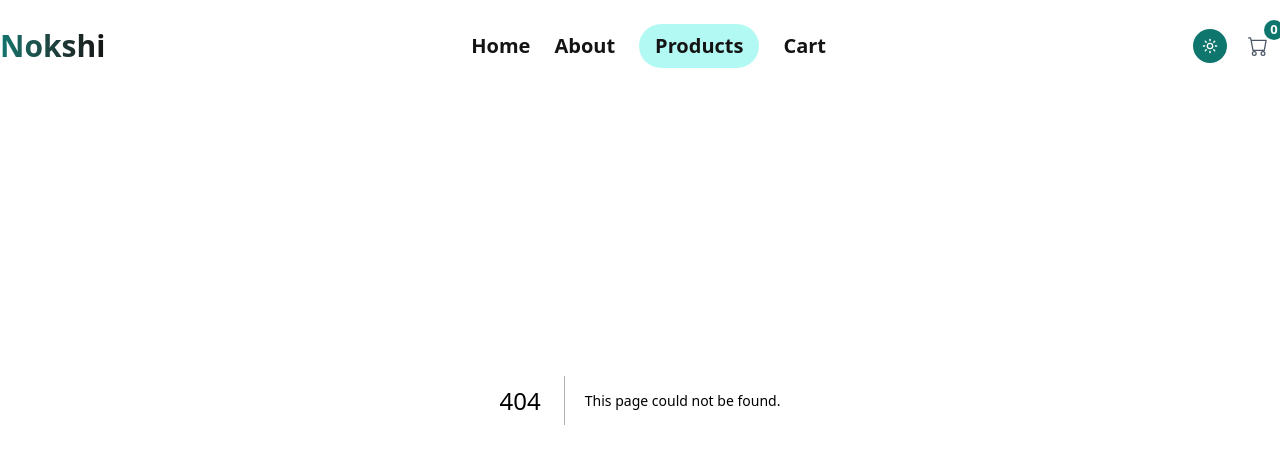
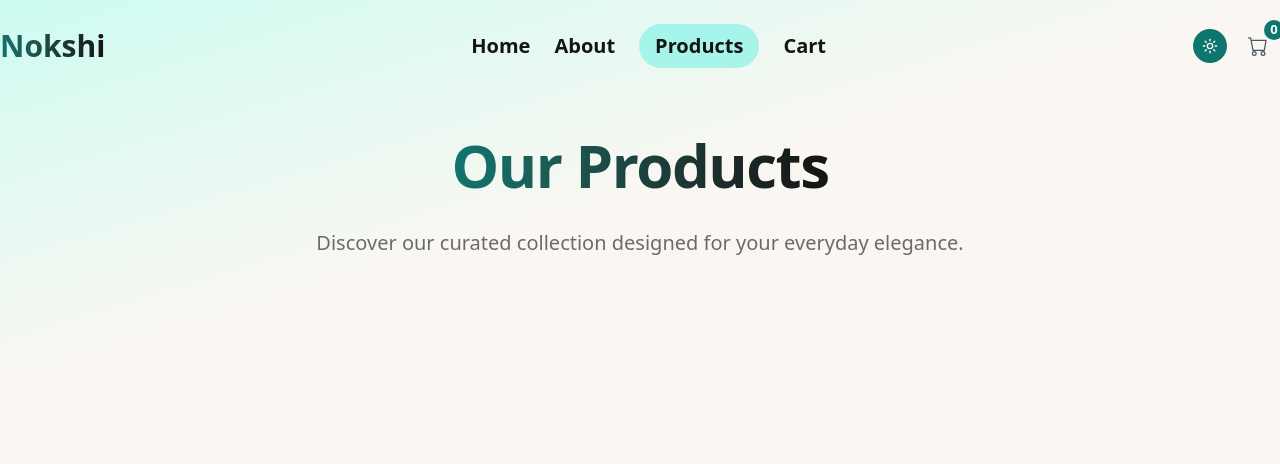
Before and after one commit to khalidhossain5000/oxi-wear-fashion-store, a Next.js app: page /products in a window 1280 px wide. Before the commit this address had no page. Shown: the top 464 px of the page. Built offline with nearby package versions, Linux system fonts and the light colour scheme; a web font is replaced by a local one.

Commit message:
title component added for resubale

```diff
--- /dev/null
+++ b/src/app/products/page.jsx
@@ -0,0 +1,12 @@
+import PageBanner from '@/components/ProductsPage/PageBanner';
+import React from 'react';
+
+const ProductsPage = () => {
+    return (
+        <div>
+            <PageBanner/>
+        </div>
+    );
+};
+
+export default ProductsPage;
--- a/src/components/HomePage/Banner/Banner.jsx
+++ b/src/components/HomePage/Banner/Banner.jsx
@@ -10,8 +10,7 @@ const Banner = () => {
 
   return (
     <section
-      className="flex items-center relative overflow-hidden min-h-screen py-40  bg-cover bg-center bg-no-repeat z-100   bg-[url('/light-banner.png')]
-  dark:bg-[url('/dark-banner.png')]"
+      className="flex items-center relative overflow-hidden min-h-screen py-40  bg-cover bg-center bg-no-repeat z-100   bg-[url('/light-banner.png')] dark:bg-[url('/dark-banner.png')]"
     >
       {/* mobile gradient bg */}
 
--- /dev/null
+++ b/src/components/ProductsPage/PageBanner.jsx
@@ -0,0 +1,19 @@
+import React from "react";
+import Title from "../shared/Title/Title";
+
+const PageBanner = () => {
+  return (
+    <section className="relative overflow-hidden py-24 lg:py-32">
+      {/* Gradient background */}
+      <div className="absolute inset-0 -z-10 bg-linear-to-br from-accent-soft via-background to-background dark:from-accent-soft/60 dark:via-background dark:to-background" />
+
+      <div className="max-w-7xl mx-auto px-4 sm:px-6 lg:px-8 text-center">
+        <Title subTitle="Discover our curated collection designed for your everyday elegance.">Our Products</Title>
+      </div>
+
+
+    </section>
+  );
+};
+
+export default PageBanner;
--- a/src/components/shared/NavBar/NavBar.jsx
+++ b/src/components/shared/NavBar/NavBar.jsx
@@ -19,6 +19,8 @@ const NavBar = () => {
   const pathname = usePathname();
   const [isMobileMenuOpen, setIsMobileMenuOpen] = useState(false);
   const [isScrolled, setIsScrolled] = useState(false);
+
+
   //sticky header
   useEffect(() => {
     const handleScroll = () => {
--- /dev/null
+++ b/src/components/shared/Title/Title.jsx
@@ -0,0 +1,48 @@
+"use client";
+
+import React from "react";
+import { motion } from "framer-motion";
+
+const Title = ({ children, className, subTitle }) => {
+  return (
+    <motion.div
+      className="container mx-auto px-4 relative z-600"
+      initial="hidden"
+      whileInView="visible"
+      viewport={{ once: true, margin: "-50px" }}
+      variants={{
+        hidden: { opacity: 0 },
+        visible: {
+          opacity: 1,
+          transition: { staggerChildren: 0.2, delayChildren: 0.1 },
+        },
+      }}
+    >
+      <motion.h2
+        variants={{
+          hidden: { opacity: 0, y: 20 },
+          visible: { opacity: 1, y: 0, transition: { duration: 0.6 } },
+        }}
+        className={`text-center  text-4xl sm:text-5xl lg:text-6xl font-bold leading-tight tracking-tight ${className}`}
+      >
+        <span className="bg-linear-to-r from-accent to-text-primary  bg-clip-text text-transparent">
+          {children}
+        </span>
+      </motion.h2>
+
+     {
+        subTitle &&  <motion.p
+        variants={{
+          hidden: { opacity: 0, y: 20 },
+          visible: { opacity: 1, y: 0, transition: { duration: 0.6 } },
+        }}
+        className="text-lg sm:text-xl text-text-secondary  lg:mx-0 leading-relaxed pt-4 lg:pt-6 text-center "
+      >
+        {subTitle}
+      </motion.p>
+     }
+    </motion.div>
+  );
+};
+
+export default Title;
```
